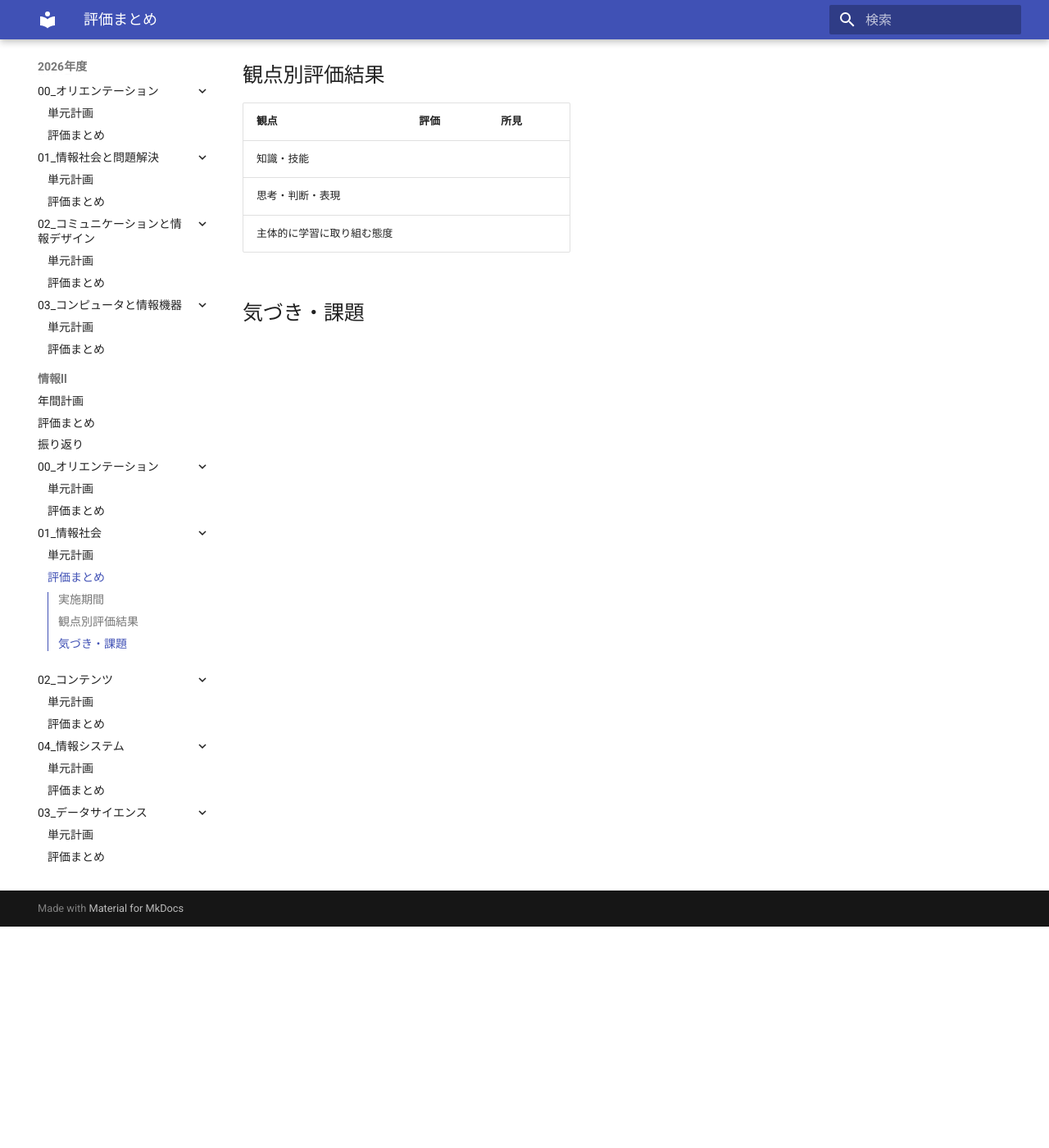
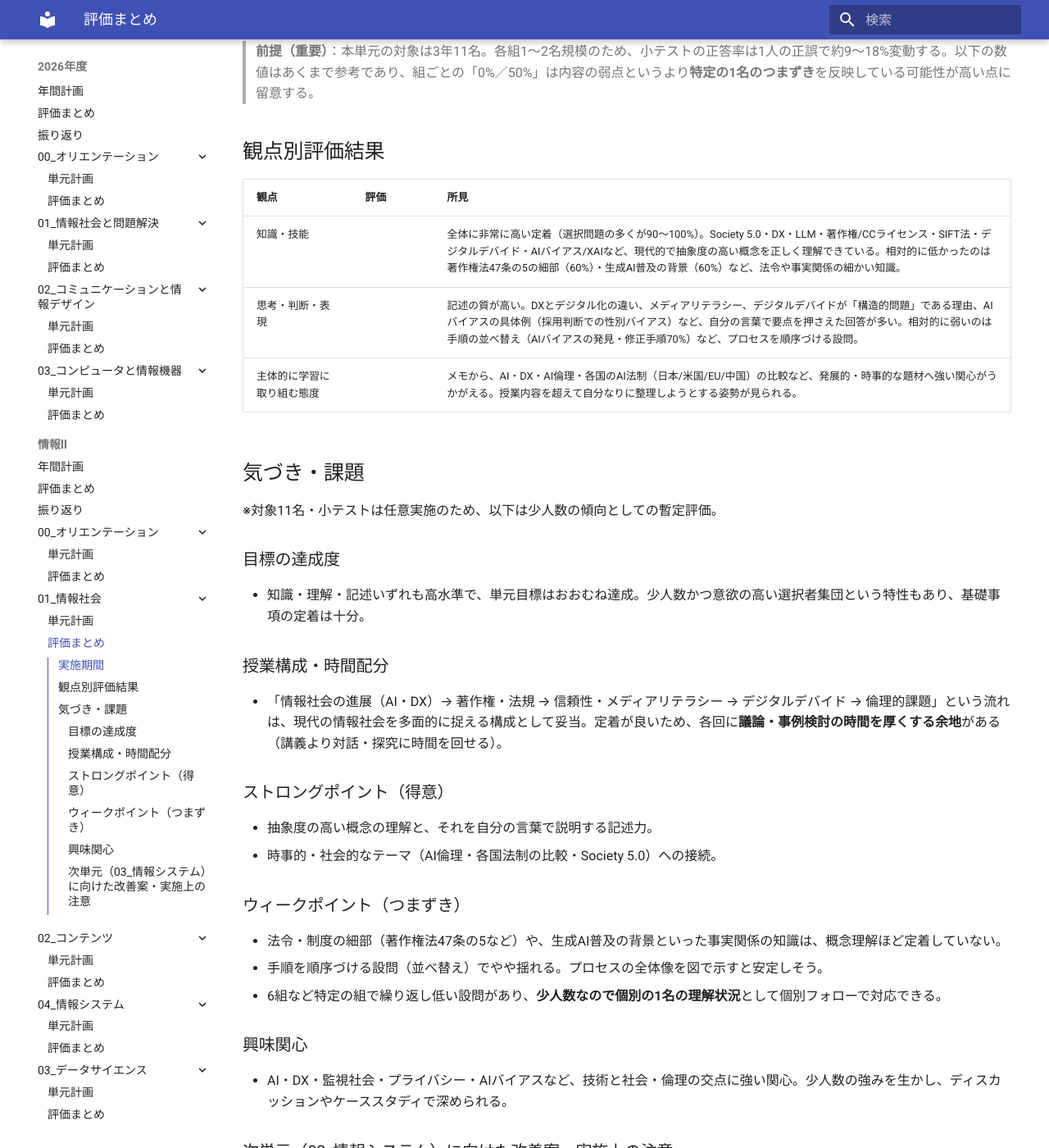
Before and after one commit to mmmmatsuuuu/edu, an MkDocs documentation site: the page built from docs/2026/informa2/01_情報社会/02_評価まとめ.md, in a window 1280 px wide and 1400 px high, scrolled down 270 px. Shown: the whole window at 82% size. Built offline with MkDocs 1.6.1 and Material for MkDocs 9.7.7, drawn with Linux system fonts in a browser that asks for light colours; some of the changed text lies outside the part shown.

Commit message:
Add: 情報Ⅱ 01_情報社会 評価まとめに小テスト傾向の考察を追記（2026）
3年11名の少人数前提（正答率は1名で約9〜18%変動）を明記したうえで、
目標の達成度・授業構成・ストロング/ウィークポイント・興味関心・
次単元03_情報システムへの改善案を追記。

Co-Authored-By: Claude Opus 4.8 <noreply@anthropic.com>

```diff
--- a/docs/2026/informa2/01_情報社会/02_評価まとめ.md
+++ b/docs/2026/informa2/01_情報社会/02_評価まとめ.md
@@ -4,14 +4,40 @@
 
 　年　月　日 〜 　年　月　日
 
+> **前提（重要）**：本単元の対象は3年11名。各組1〜2名規模のため、小テストの正答率は1人の正誤で約9〜18%変動する。以下の数値はあくまで参考であり、組ごとの「0%／50%」は内容の弱点というより**特定の1名のつまずき**を反映している可能性が高い点に留意する。
+
 ## 観点別評価結果
 
 | 観点 | 評価 | 所見 |
 |---|---|---|
-| 知識・技能 |  |  |
-| 思考・判断・表現 |  |  |
-| 主体的に学習に取り組む態度 |  |  |
+| 知識・技能 |  | 全体に非常に高い定着（選択問題の多くが90〜100%）。Society 5.0・DX・LLM・著作権/CCライセンス・SIFT法・デジタルデバイド・AIバイアス/XAIなど、現代的で抽象度の高い概念を正しく理解できている。相対的に低かったのは著作権法47条の5の細部（60%）・生成AI普及の背景（60%）など、法令や事実関係の細かい知識。 |
+| 思考・判断・表現 |  | 記述の質が高い。DXとデジタル化の違い、メディアリテラシー、デジタルデバイドが「構造的問題」である理由、AIバイアスの具体例（採用判断での性別バイアス）など、自分の言葉で要点を押さえた回答が多い。相対的に弱いのは手順の並べ替え（AIバイアスの発見・修正手順70%）など、プロセスを順序づける設問。 |
+| 主体的に学習に取り組む態度 |  | メモから、AI・DX・AI倫理・各国のAI法制（日本/米国/EU/中国）の比較など、発展的・時事的な題材へ強い関心がうかがえる。授業内容を超えて自分なりに整理しようとする姿勢が見られる。 |
 
 ## 気づき・課題
 
-<!-- 単元を通じて気になった点、次回への改善点 -->
+※対象11名・小テストは任意実施のため、以下は少人数の傾向としての暫定評価。
+
+### 目標の達成度
+- 知識・理解・記述いずれも高水準で、単元目標はおおむね達成。少人数かつ意欲の高い選択者集団という特性もあり、基礎事項の定着は十分。
+
+### 授業構成・時間配分
+- 「情報社会の進展（AI・DX）→ 著作権・法規 → 信頼性・メディアリテラシー → デジタルデバイド → 倫理的課題」という流れは、現代の情報社会を多面的に捉える構成として妥当。定着が良いため、各回に**議論・事例検討の時間を厚くする余地**がある（講義より対話・探究に時間を回せる）。
+
+### ストロングポイント（得意）
+- 抽象度の高い概念の理解と、それを自分の言葉で説明する記述力。
+- 時事的・社会的なテーマ（AI倫理・各国法制の比較・Society 5.0）への接続。
+
+### ウィークポイント（つまずき）
+- 法令・制度の細部（著作権法47条の5など）や、生成AI普及の背景といった事実関係の知識は、概念理解ほど定着していない。
+- 手順を順序づける設問（並べ替え）でやや揺れる。プロセスの全体像を図で示すと安定しそう。
+- 6組など特定の組で繰り返し低い設問があり、**少人数なので個別の1名の理解状況**として個別フォローで対応できる。
+
+### 興味関心
+- AI・DX・監視社会・プライバシー・AIバイアスなど、技術と社会・倫理の交点に強い関心。少人数の強みを生かし、ディスカッションやケーススタディで深められる。
+
+### 次単元（03_情報システム）に向けた改善案・実施上の注意
+- **強みを生かして難度を上げる**：概念・記述が得意な集団なので、情報システムでも「仕組みの暗記」で終わらせず、**システムの設計意図・トレードオフを議論・記述させる**展開が有効。
+- **技術的・手続き的な内容への移行に注意**：情報システムはシステム構成・データの流れ・モデル化など、これまでより**手順・技術寄りの内容**になりうる。本単元のデータは概念理解を示すが計算・技術スキルは測れていないため、手順を要する場面では図解と段階提示でつまずきを予防する（並べ替えの弱さと同根）。
+- **少人数の利点を活用**：11名なので、つまずいた1〜2名を**個別に把握してフォロー**できる。全体正答率よりも個々の到達度に注目した指導が効果的。
+- **細部知識は事例でアンカー**：法令・規格などの細かい知識が出る場合は、具体的な事例・場面とセットで提示し、概念理解の強みに接続させる。
```
